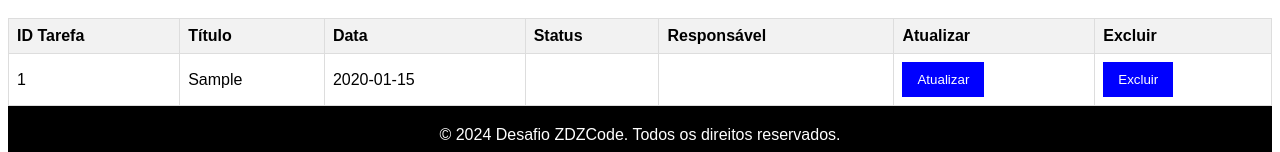
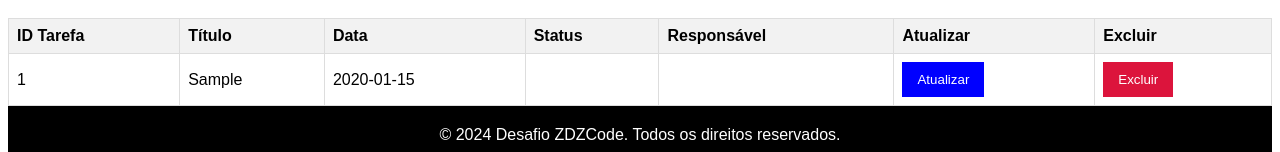
Before and after one commit to JandersonTiago/Desafio-ZDZCode, a Nuxt app in the folder TaskEase/: page / in a window 1280 px wide. Both pictures are taken after typing "Sample", "2020-01-15" into the empty fields and a click on the button "Cadastrar". Shown: the part 474-626 px from the top of the page. Built offline with nearby package versions, Linux system fonts and the light colour scheme; no server answers.

Commit message:
Ajuste no estilo do botão Excluir para um tom de vermelho mais vivo

```diff
--- a/TaskEase/pages/index.vue
+++ b/TaskEase/pages/index.vue
@@ -17,9 +17,9 @@
       <div class="form-group">
         <label for="task-status">Status</label>
         <select id="task-status" v-model="taskStatus">
-          <option value="em espera">Em Espera</option>
-          <option value="em processo">Em Processo</option>
-          <option value="concluido">Concluído</option>
+          <option value="Em espera">Em Espera</option>
+          <option value="Em processo">Em Processo</option>
+          <option value="Concluido">Concluído</option>
         </select>
       </div>
 
@@ -53,7 +53,7 @@
           <td>{{ task.status }}</td>
           <td>{{ task.responsible }}</td>
           <td><button @click="atualizarTarefa(task)">Atualizar</button></td>
-          <td><button @click="excluirTarefa(task)">Excluir</button></td>
+          <td><button class="delete-button" @click="excluirTarefa(task)">Excluir</button></td>
         </tr>
       </tbody>
     </table>
@@ -194,4 +194,13 @@ button:hover {
 .task-table th {
   background-color: #f2f2f2;
 }
+
+/* Estilo para o botão de excluir */
+button.delete-button {
+  background-color: #DC143C; /* Tom de vermelho confortável */
+}
+
+button.delete-button:hover {
+  background-color: #B22222; /* Tom de vermelho mais escuro */
+}
 </style>
--- a/TaskEase/pages/usuarios.vue
+++ b/TaskEase/pages/usuarios.vue
@@ -26,7 +26,7 @@
           <td>{{ user.id }}</td>
           <td>{{ user.nome }}</td>
           <td><button @click="iniciarEdicao(user)">Atualizar</button></td>
-          <td><button @click="excluirUsuario(user)">Excluir</button></td>
+          <td><button class="delete-button" @click="excluirUsuario(user)">Excluir</button></td>
         </tr>
       </tbody>
     </table>
@@ -200,4 +200,13 @@ button:hover {
 .user-table th {
   background-color: #f2f2f2;
 }
+
+/* Estilo para o botão de excluir */
+button.delete-button {
+  background-color: #DC143C; /* Tom de vermelho confortável */
+}
+
+button.delete-button:hover {
+  background-color: #B22222; /* Tom de vermelho mais escuro */
+}
 </style>
```
Also changed, not shown: 1 other file (tests, documents, lock files or other folders).
